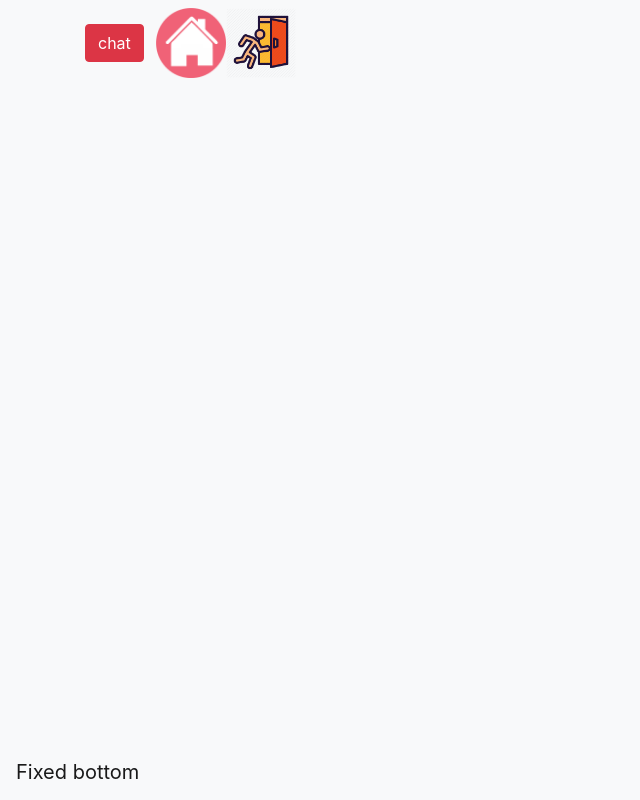
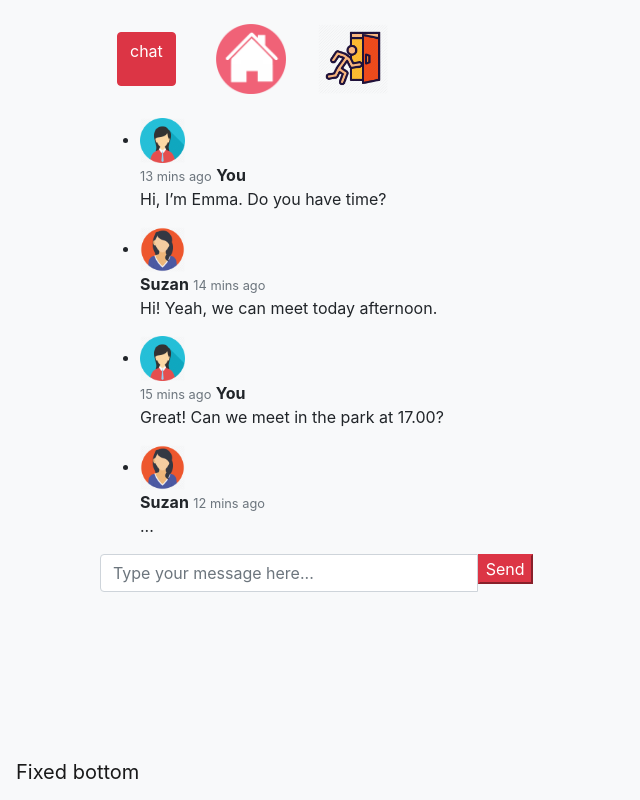
Before and after one commit to vadimfrolov/Social-network-for-bloggers-prototype, a Node server app: page /chat in a window 1280 px wide. Shown: the whole page, without its empty margins (0-640 px from the left). Run offline with Node 20, Linux system fonts and the light colour scheme; some libraries are stand-ins or nearby versions.

Commit message:
immitation of chat

```diff
--- /dev/null
+++ b/sessions/503cQuVbzsuX8dmelOH4XOZnvKbxBBhe.json
@@ -0,0 +1 @@
+{"cookie":{"originalMaxAge":600000,"expires":"2019-10-10T16:32:35.986Z","httpOnly":true,"path":"/"},"user":{"social":[],"friendList":[],"_id":"5d9f5ab85c0907502fb18a33","username":"Smith","email":"","password":"123","__v":0},"__lastAccess":1570724555988}
--- /dev/null
+++ b/sessions/PAG-hn05JK6fP4KSoXPDF49RaYoIgkIz.json
@@ -0,0 +1 @@
+{"cookie":{"originalMaxAge":600000,"expires":"2019-10-10T16:21:26.283Z","httpOnly":true,"path":"/"},"user":{"social":[],"friendList":[],"_id":"5d9f2bbb6b52637591a25805","username":"vadim","email":"vadimf74@ya.ru","password":"123","__v":0},"__lastAccess":1570723886283}
--- a/views/chat.hbs
+++ b/views/chat.hbs
@@ -1,11 +1,92 @@
-<div class="btn btn-danger">
+
+<div class="d-inline-flex p-2">
+  <div class="btn btn-danger m-4">
   chat
 </div>
-<div class="d-inline-flex p-2">
-  <div>
+  <div class="m-3">
     <a href="/main"><img src="/img/home.png" width="70px"></a>
   </div>
-  <div>
+  <div class="m-3">
     <a href="/logout"><img src="img/logout.png" width="70px"></a>
   </div>
 </div>
+
+
+<div class="container">
+  <div class="row">
+    <div class="col-md-5">
+      <div class="panel panel-primary">
+
+        <div class="panel-body">
+          <ul class="chat">
+
+            <li class="right clearfix"><span class="chat-img pull-right">
+                <img src="img/profile.png" width="45px" alt="User Avatar" class="img-circle">
+              </span>
+              <div class="chat-body clearfix">
+                <div class="header">
+                  <small class=" text-muted"><span class="glyphicon glyphicon-time"></span>13 mins ago</small>
+                  <strong class="pull-right primary-font">You</strong>
+                </div>
+                <p>
+                  Hi, I’m Emma.
+                  Do you have time?
+                </p>
+              </div>
+            </li>
+            <li class="left clearfix"><span class="chat-img pull-left">
+                <img src="img/suzan.png" width="45px" alt="User Avatar" class="img-circle">
+              </span>
+              <div class="chat-body clearfix">
+                <div class="header">
+                  <strong class="primary-font">Suzan</strong> <small class="pull-right text-muted">
+                    <span class="glyphicon glyphicon-time"></span>14 mins ago</small>
+                </div>
+                <p>
+                  Hi!
+                  Yeah, we can meet today afternoon.
+
+                </p>
+              </div>
+            </li>
+            <li class="right clearfix"><span class="chat-img pull-right">
+                <img src="img/profile.png" width="45px" alt="User Avatar" class="img-circle">
+              </span>
+              <div class="chat-body clearfix">
+                <div class="header">
+                  <small class=" text-muted"><span class="glyphicon glyphicon-time"></span>15 mins ago</small>
+                  <strong class="pull-right primary-font">You</strong>
+                </div>
+                <p>
+                  Great! Can we meet in the park at 17.00?
+                </p>
+              </div>
+            </li>
+            <li class="left clearfix"><span class="chat-img pull-left">
+                <img src="img/suzan.png" width="45px" alt="User Avatar" class="img-circle">
+              </span>
+              <div class="chat-body clearfix">
+                <div class="header">
+                  <strong class="primary-font">Suzan</strong> <small class="pull-right text-muted">
+                    <span class="glyphicon glyphicon-time"></span>12 mins ago</small>
+                </div>
+                <p>
+                  ...
+                </p>
+              </div>
+            </li>
+          </ul>
+        </div>
+        <div class="panel-footer">
+          <div class="input-group">
+            <input id="btn-input" type="text" class="form-control input-sm" placeholder="Type your message here...">
+            <span class="input-group-btn">
+              <button class="btn-danger" id="btn-chat">
+                Send</button>
+            </span>
+          </div>
+        </div>
+      </div>
+    </div>
+  </div>
+</div>
```
